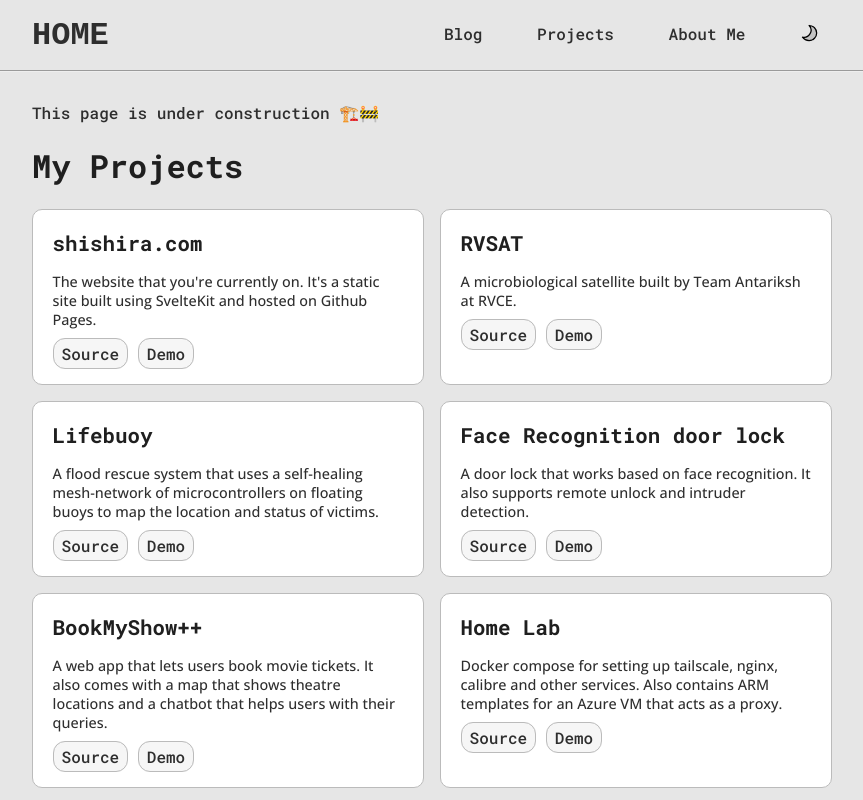
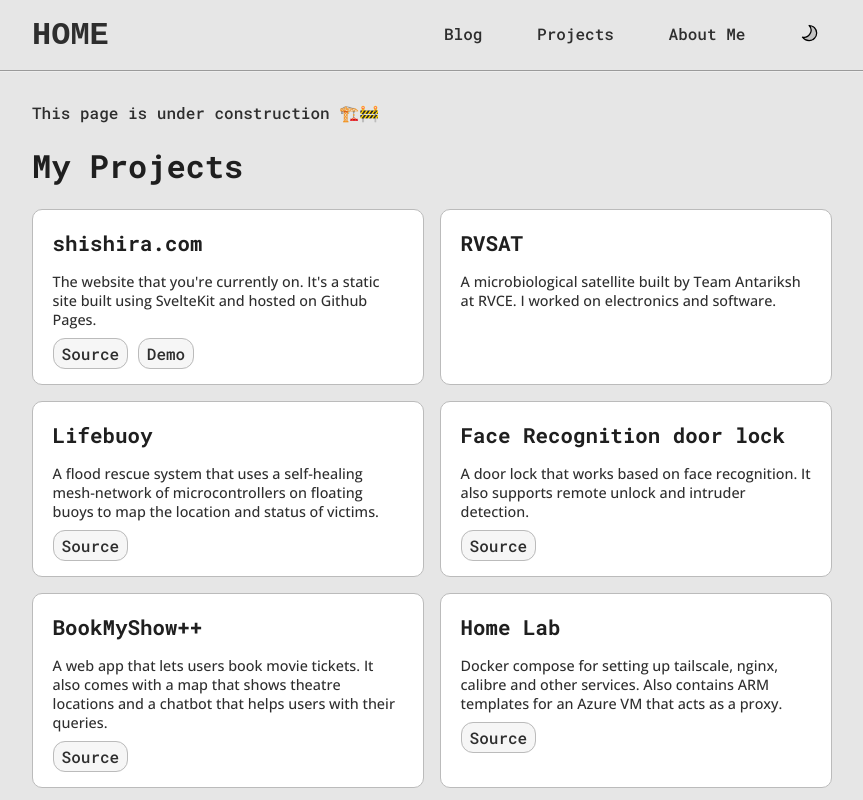
Before and after one commit to shishiraiyar/shishiraiyar.github.io, a SvelteKit app: page /projects in a window 1280 px wide. Shown: the top 800 px of the page, without its empty margins (208-1071 px from the left). Built offline with nearby package versions, Linux system fonts and the light colour scheme.

Commit message:
Project card shows link only if link exists

```diff
--- a/src/components/Projectcard.svelte
+++ b/src/components/Projectcard.svelte
@@ -9,8 +9,12 @@
 <div class="container">
     <h2>{name}</h2>
     <p>{description}</p>
-    <a href={source}>Source</a>
-    <a href={demo}>Demo</a>
+    {#if source}
+        <a href={source}>Source</a>
+    {/if}
+    {#if demo}
+        <a href={demo}>Demo</a>
+    {/if}
 </div>
 
 <style>
--- a/src/projects/projects.yaml
+++ b/src/projects/projects.yaml
@@ -7,7 +7,7 @@ projects:
 
   - name: RVSAT
     description: >-
-      A microbiological satellite built by Team Antariksh at RVCE.
+      A microbiological satellite built by Team Antariksh at RVCE. I worked on electronics and software.
 
   - name: Lifebuoy
     source: https://github.com/shishiraiyar/duck-hack4soc
```
